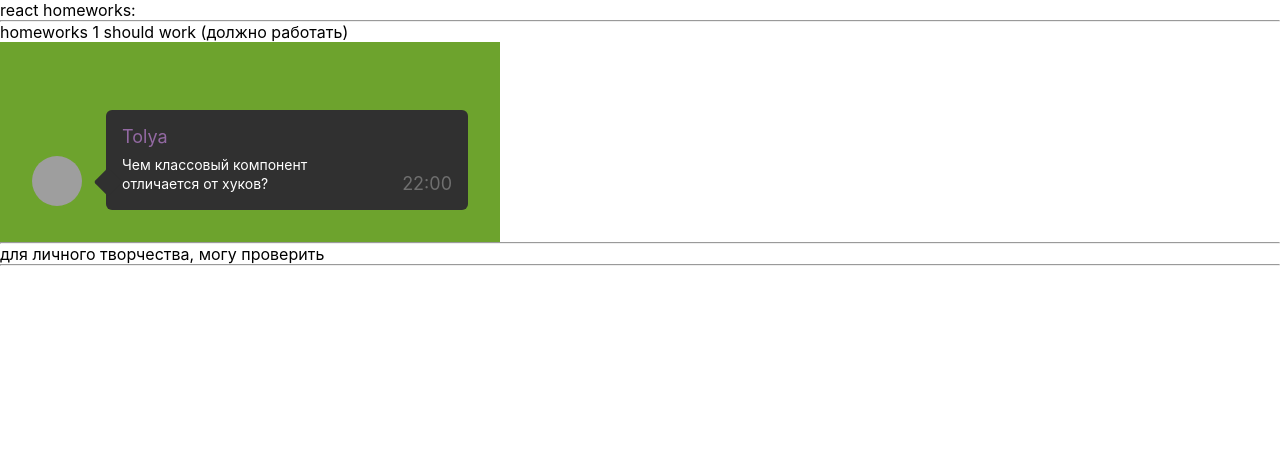
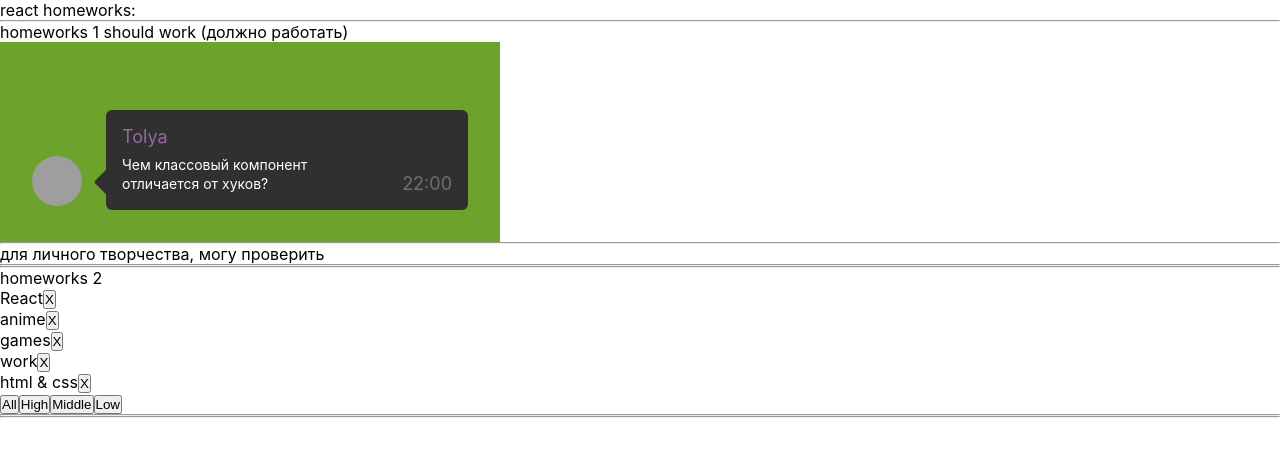
Before and after one commit to worckyky/react-samurai_HomeWork, a React (Create React App) app: page / in a window 1280 px wide. Shown: the top 456 px of the page. Built offline with nearby package versions, Linux system fonts and the light colour scheme; grey boxes are pictures that could not be loaded.

Commit message:
made second homework

```diff
--- a/src/p1-main/m1-ui/u1-app/App.tsx
+++ b/src/p1-main/m1-ui/u1-app/App.tsx
@@ -1,12 +1,13 @@
 import React from "react";
 import s from "./App.module.css";
 import HW1 from "../../../p2-homeworks/h1/HW1";
-
+import HW2 from "../../../p2-homeworks/h2/HW2";
 function App() {
     return (
         <div className={s.App}>
             <div>react homeworks:</div>
             <HW1/>
+            <HW2/>
         </div>
     );
 }
--- /dev/null
+++ b/src/p2-homeworks/h2/Affair.tsx
@@ -0,0 +1,23 @@
+import React from "react";
+import {AffairType} from "./HW2";
+
+type AffairPropsType = {
+    // key не нужно типизировать
+    affair: AffairType  // need to fix any
+    deleteAffairCallback: (_id: number) => void,
+}
+
+function Affair(props: AffairPropsType) {
+    const deleteCallback = () => {
+        props.deleteAffairCallback(props.affair._id)
+    };// need to fix
+
+    return (
+        <div>
+            {props.affair.name}
+            <button onClick={deleteCallback}>X</button>
+        </div>
+    );
+}
+
+export default Affair;
--- /dev/null
+++ b/src/p2-homeworks/h2/Affairs.module.css
@@ -0,0 +1,3 @@
+.someClass {
+
+}
--- /dev/null
+++ b/src/p2-homeworks/h2/Affairs.tsx
@@ -0,0 +1,46 @@
+import React from "react";
+import Affair from "./Affair";
+import {AffairType, FilterType} from "./HW2";
+
+type AffairsPropsType = { // need to fix any
+    data: Array<AffairType>,
+    setFilter: (value: FilterType) => void,
+    deleteAffairCallback: (_id: number) => void,
+}
+
+function Affairs(props: AffairsPropsType) {
+    const mappedAffairs = props.data.map((a: AffairType) => (
+        <Affair // should work
+            key={a._id} // кеи ОБЯЗАТЕЛЬНЫ в 99% - так что лучше их писать всегда при создании компонент в мапе
+            affair={a}
+            deleteAffairCallback={props.deleteAffairCallback}
+        />
+    ))
+
+    const setAll = () => {
+        props.setFilter('all')
+    }; // need to fix
+    const setHigh = () => {
+        props.setFilter('high')
+    };
+    const setMiddle = () => {
+        props.setFilter('middle')
+    };
+    const setLow = () => {
+        props.setFilter('low')
+    };
+
+    return (
+        <div>
+
+            {mappedAffairs}
+
+            <button onClick={setAll}>All</button>
+            <button onClick={setHigh}>High</button>
+            <button onClick={setMiddle}>Middle</button>
+            <button onClick={setLow}>Low</button>
+        </div>
+    );
+}
+
+export default Affairs;
--- /dev/null
+++ b/src/p2-homeworks/h2/HW2.tsx
@@ -0,0 +1,67 @@
+import React, {useState} from "react";
+import Affairs from "./Affairs";
+
+// types
+export type AffairPriorityType = "high" | "middle" | "low"; // need to fix any
+export type AffairType = {
+    _id: number,
+    name: string,
+    priority: string,
+}; // need to fix any
+
+export type FilterType = "all" | AffairPriorityType;
+
+// constants
+const defaultAffairs: Array<AffairType> = [ // need to fix any
+    {_id: 1, name: "React", priority: "high"},
+    {_id: 2, name: "anime", priority: "low"},
+    {_id: 3, name: "games", priority: "low"},
+    {_id: 4, name: "work", priority: "high"},
+    {_id: 5, name: "html & css", priority: "middle"},
+];
+
+// pure helper functions
+export const filterAffairs = (affairs: Array<AffairType>, filter: FilterType): Array<AffairType> => { // need to fix any
+    if (filter === 'low') {
+        return affairs.filter(elem => elem.priority === 'low')
+    } else if (filter === 'high') {
+        return affairs.filter(elem => elem.priority === 'high')
+    } else if (filter === 'middle') {
+        return affairs.filter(elem => elem.priority === 'middle')
+    }
+    return affairs
+}
+
+export const deleteAffair = (affairs: Array<AffairType>, _id: number): Array<AffairType> => { // need to fix any
+    return affairs.filter(affair => affair._id !== _id)
+    // return; // need to fix
+}
+
+function HW2() {
+    const [affairs, setAffairs] = useState <Array<AffairType>> (defaultAffairs); // need to fix any
+    const [filter, setFilter] = useState<FilterType>("all");
+
+    const filteredAffairs = filterAffairs(affairs, filter);
+
+    const deleteAffairCallback = (_id: number) => setAffairs(deleteAffair(affairs, _id)); // need to fix any
+
+    return (
+        <div>
+            <hr/>
+            homeworks 2
+            {/*should work (должно работать)*/}
+            <Affairs
+                data={filteredAffairs}
+                setFilter={setFilter}
+                deleteAffairCallback={deleteAffairCallback}
+            />
+
+            <hr/>
+            {/*для личного творчества, могу проверить*/}
+            {/*<AlternativeAffairs/>*/}
+            <hr/>
+        </div>
+    );
+}
+
+export default HW2;
```
Also changed, not shown: src/p2-homeworks/h2/AlternativeAffairs.tsx (added, +11 -0 lines), 2 other files (tests, documents, lock files or other folders).
